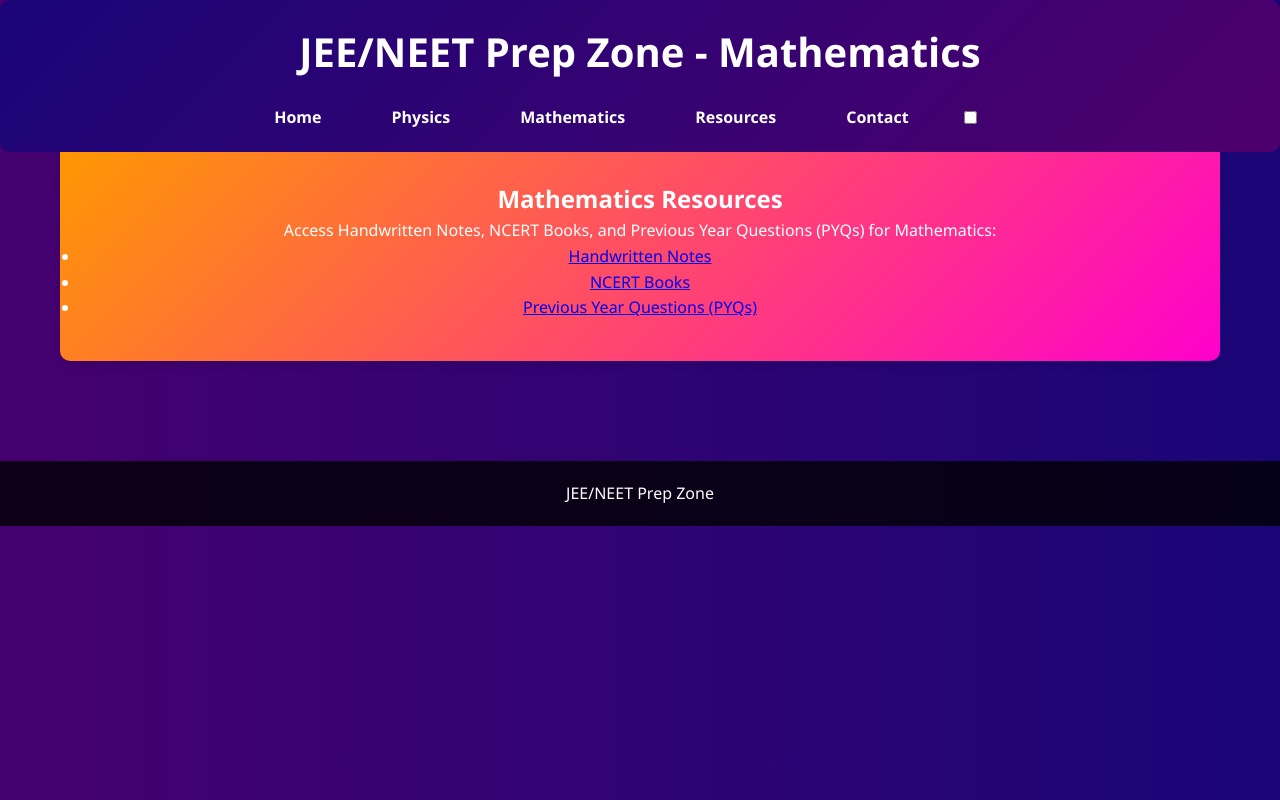
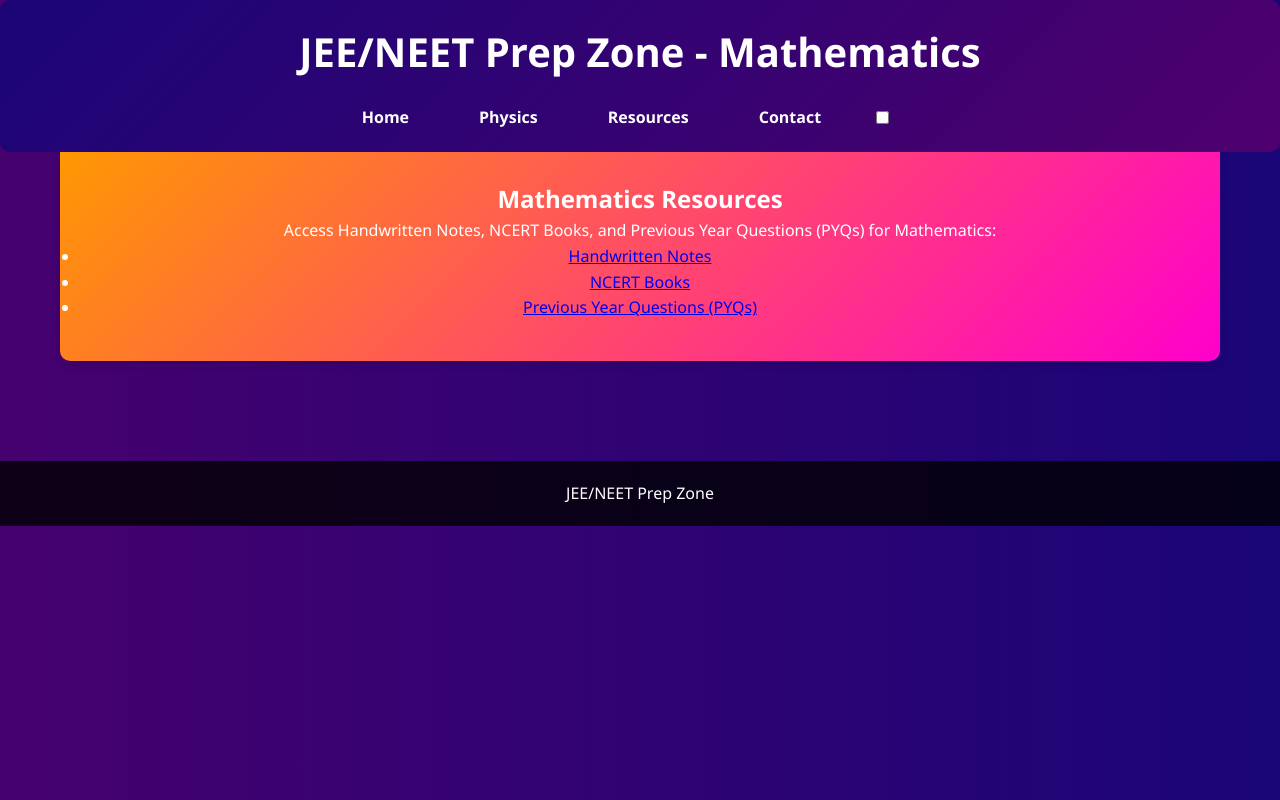
Before and after one commit to sitender-iitd/sitender-iitd.github.io, a plain HTML site: page maths.html in a window 1280 px wide. Drawn offline with Linux system fonts and the light colour scheme.

Commit message:
Update maths.html

```diff
--- a/maths.html
+++ b/maths.html
@@ -13,7 +13,7 @@
         <ul>
           <li><a href="index.html">Home</a></li>
           <li><a href="physics.html">Physics</a></li>
-          <li><a href="mathematics.html">Mathematics</a></li>
+
           <li><a href="resources.html">Resources</a></li>
           <li><a href="contact.html">Contact</a></li>
           <li>
```
